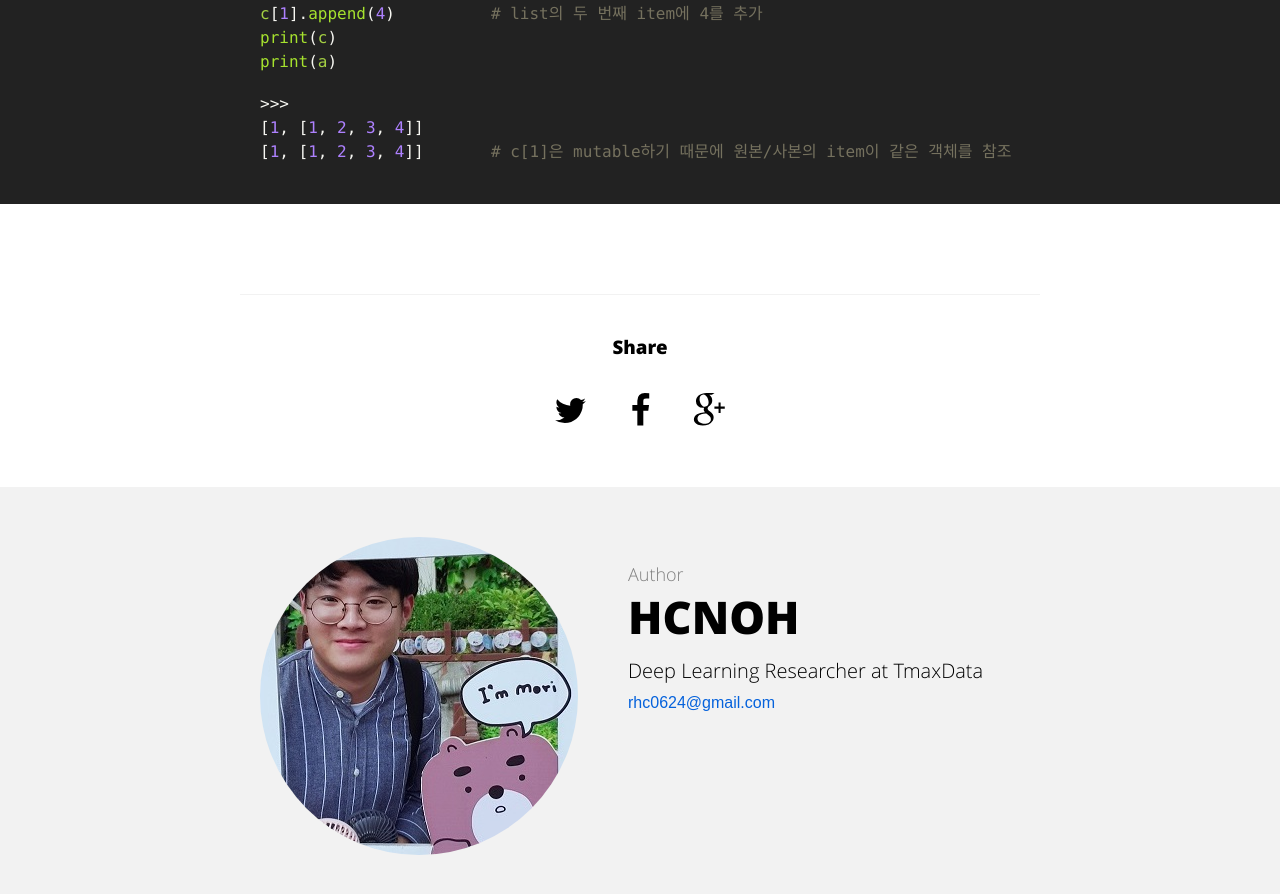
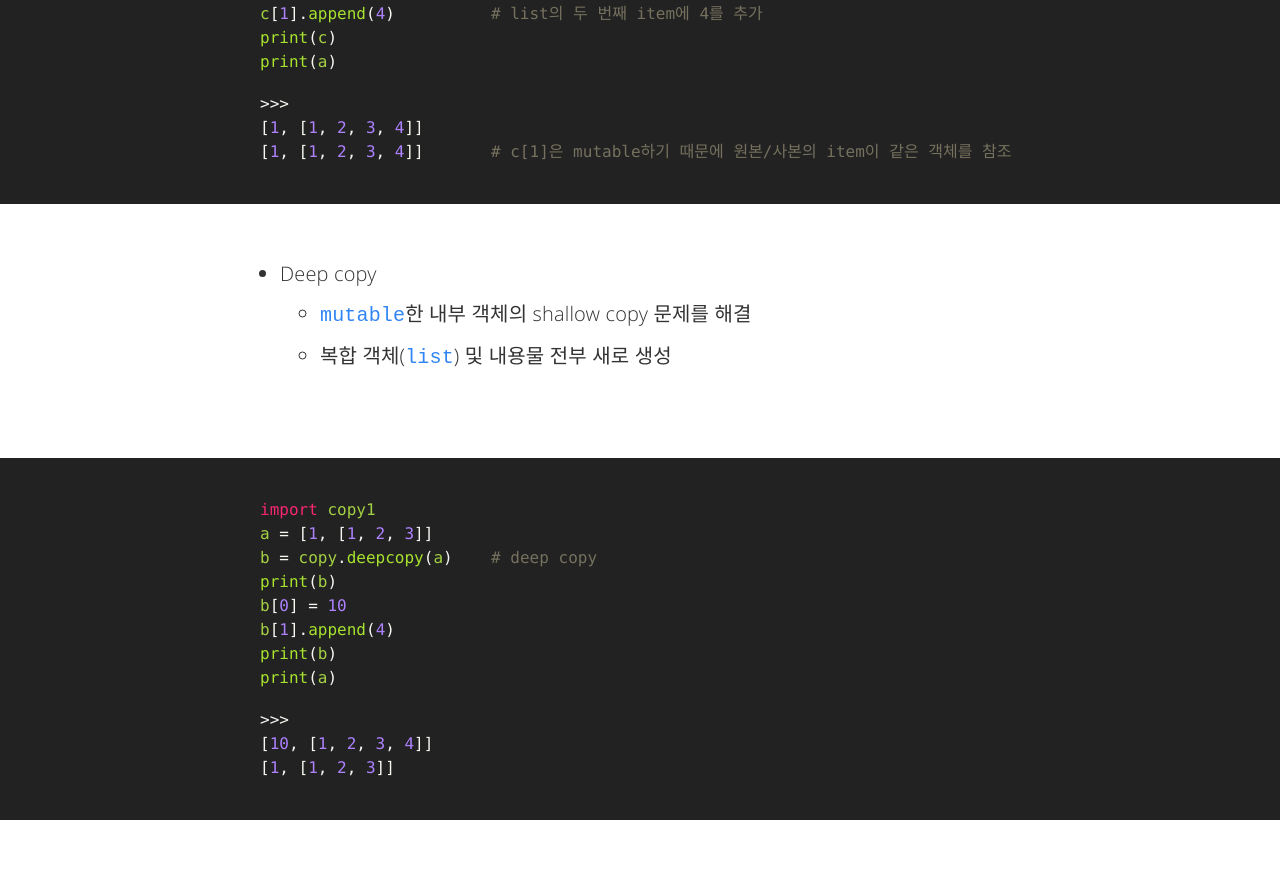
Before and after one commit to hcnoh/blog-prev, a Jekyll site: the page built from _posts/2018-09-16-effective-python-way05.md, in a window 1280 px wide and 900 px high, scrolled down 6362 px. Shown: the top 894 px of the window. Built offline with Jekyll 4.4.1, drawn with Linux system fonts in a browser that asks for light colours; comment, search, counter and statistics services are not loaded; some of the changed text lies outside the part shown.

Commit message:
Update 2018-09-16-effective-python-way05.md

```diff
--- a/_posts/2018-09-16-effective-python-way05.md
+++ b/_posts/2018-09-16-effective-python-way05.md
@@ -123,7 +123,7 @@ print(a)
 10                # a는 수정되지 않음
 {% endhighlight %}
 - Shallow copy
-  - 단숫 객체 복제/shallow copy 차이점:
+  - 단숫 객체 복제/shallow copy의 차이점:
     - 복합 객체(`list`)는 별도 생성
     - 내용물은 원본 객체의 내용물을 참조
 {% highlight python %}
@@ -154,3 +154,20 @@ print(a)
 [1, [1, 2, 3, 4]]
 [1, [1, 2, 3, 4]]       # c[1]은 mutable하기 때문에 원본/사본의 item이 같은 객체를 참조
 {% endhighlight %}
+- Deep copy
+  - `mutable`한 내부 객체의 shallow copy 문제를 해결
+  - 복합 객체(`list`) 및 내용물 전부 새로 생성
+{% highlight python %}
+import copy1
+a = [1, [1, 2, 3]]
+b = copy.deepcopy(a)    # deep copy
+print(b)
+b[0] = 10
+b[1].append(4)
+print(b)
+print(a)
+
+>>>
+[10, [1, 2, 3, 4]]
+[1, [1, 2, 3]]
+{% endhighlight %}
```
